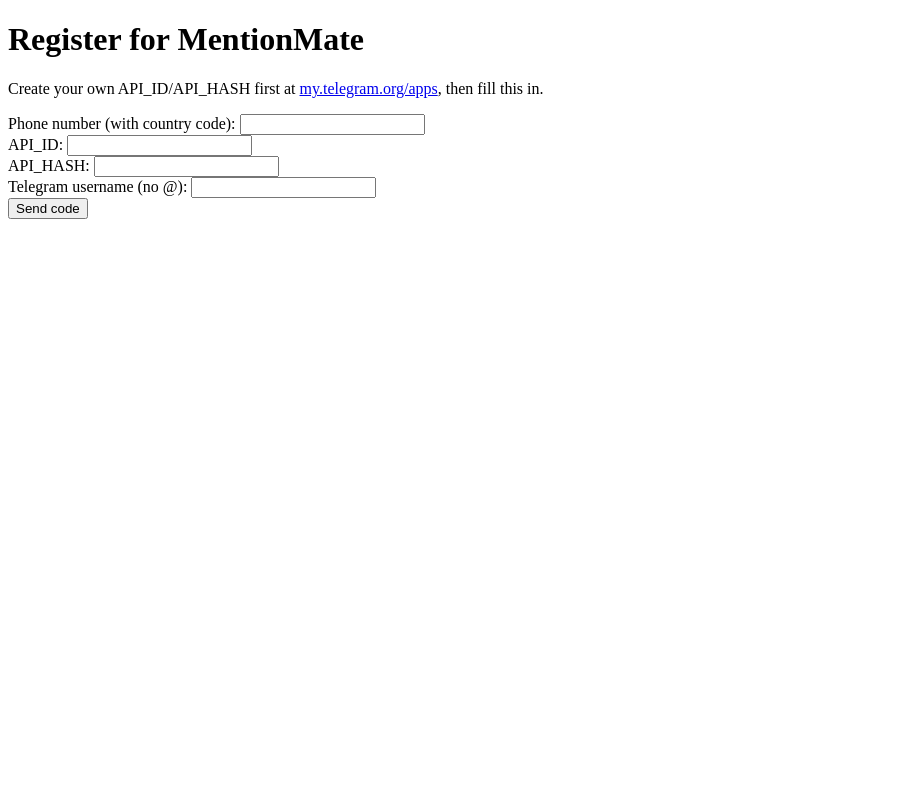
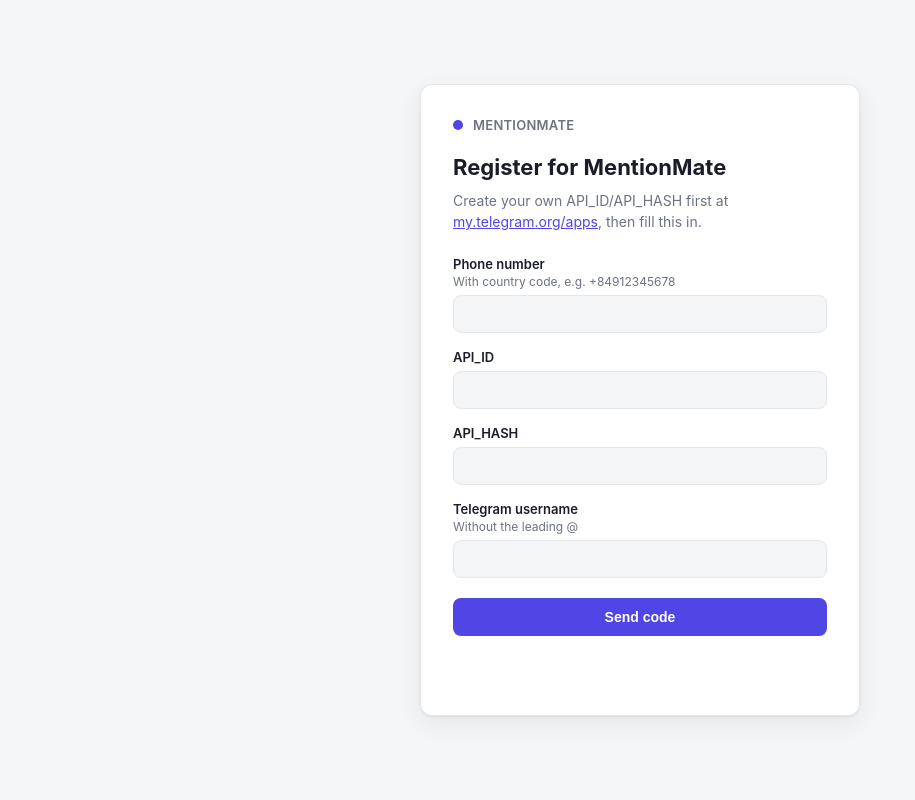
Before and after one commit to PhamHoang16/mention-mate, a FastAPI app: page /register in a window 1280 px wide. Shown: the whole page, without its empty margins (0-915 px from the left). Run offline with FastAPI, Linux system fonts and the light colour scheme; parts of the project's set-up code (start-up, migrations or seed data) failed here and were passed over.

Commit message:
style(registrar): add polished shared UI + fix finalize-page redirect gap
Styles the 3 registration pages with a shared base template (card
layout, dark-mode aware) instead of unstyled forms. Also fixes a real
gap found while manually testing: /register/finalize-page rendered a
blank nonce and a 200 OK when visited without a prior pending
registration, leaving the user stuck with no valid /start command to
send the bot — now redirects to /register instead.

```diff
--- a/registrar/src/registrar/app.py
+++ b/registrar/src/registrar/app.py
@@ -14,7 +14,7 @@ from pathlib import Path
 
 import aiohttp
 from fastapi import BackgroundTasks, FastAPI, HTTPException, Request
-from fastapi.responses import HTMLResponse
+from fastapi.responses import HTMLResponse, RedirectResponse
 from fastapi.templating import Jinja2Templates
 from pydantic import BaseModel
 
@@ -197,11 +197,14 @@ def create_app(
     async def register_verify_page(request: Request, username: str):
         return templates.TemplateResponse(request, "register_verify.html", {"username": username})
 
-    @app.get("/register/finalize-page", response_class=HTMLResponse)
+    @app.get("/register/finalize-page")
     async def register_finalize_page(request: Request, username: str):
         pending = PENDING.get(username)
-        nonce = pending["nonce"] if pending else ""
-        return templates.TemplateResponse(request, "register_finalize.html", {"username": username, "nonce": nonce})
+        if pending is None:
+            return RedirectResponse(url="/register", status_code=302)
+        return templates.TemplateResponse(
+            request, "register_finalize.html", {"username": username, "nonce": pending["nonce"]}
+        )
 
     return app
 
--- /dev/null
+++ b/registrar/src/registrar/templates/base.html
@@ -0,0 +1,162 @@
+<!doctype html>
+<html lang="en">
+<head>
+  <meta charset="utf-8">
+  <meta name="viewport" content="width=device-width, initial-scale=1">
+  <title>{% block title %}MentionMate{% endblock %}</title>
+  <style>
+    :root {
+      --bg: #f4f5f7;
+      --card: #ffffff;
+      --text: #1a1d29;
+      --muted: #6b7280;
+      --border: #e5e7eb;
+      --accent: #4f46e5;
+      --accent-hover: #4338ca;
+      --danger: #dc2626;
+      --radius: 12px;
+    }
+    @media (prefers-color-scheme: dark) {
+      :root {
+        --bg: #14161f;
+        --card: #1e2130;
+        --text: #e9eaee;
+        --muted: #9096a5;
+        --border: #2e3244;
+        --accent: #818cf8;
+        --accent-hover: #6366f1;
+        --danger: #f87171;
+      }
+    }
+    * { box-sizing: border-box; }
+    body {
+      margin: 0;
+      min-height: 100vh;
+      display: flex;
+      align-items: center;
+      justify-content: center;
+      padding: 24px;
+      background: var(--bg);
+      color: var(--text);
+      font-family: -apple-system, BlinkMacSystemFont, "Segoe UI", Roboto, Helvetica, Arial, sans-serif;
+    }
+    .card {
+      width: 100%;
+      max-width: 440px;
+      background: var(--card);
+      border: 1px solid var(--border);
+      border-radius: var(--radius);
+      box-shadow: 0 1px 3px rgba(0,0,0,0.06), 0 8px 24px rgba(0,0,0,0.06);
+      padding: 32px;
+    }
+    .brand {
+      display: flex;
+      align-items: center;
+      gap: 10px;
+      margin-bottom: 20px;
+    }
+    .brand .dot {
+      width: 10px;
+      height: 10px;
+      border-radius: 50%;
+      background: var(--accent);
+      flex-shrink: 0;
+    }
+    .brand span {
+      font-size: 13px;
+      font-weight: 600;
+      letter-spacing: 0.02em;
+      color: var(--muted);
+      text-transform: uppercase;
+    }
+    h1 {
+      font-size: 22px;
+      margin: 0 0 8px;
+      line-height: 1.3;
+    }
+    p.hint {
+      color: var(--muted);
+      font-size: 14px;
+      line-height: 1.5;
+      margin: 0 0 24px;
+    }
+    p.hint a { color: var(--accent); }
+    .field {
+      margin-bottom: 16px;
+    }
+    .field label {
+      display: block;
+      font-size: 13px;
+      font-weight: 600;
+      margin-bottom: 6px;
+      color: var(--text);
+    }
+    .field .sub {
+      display: block;
+      font-weight: 400;
+      color: var(--muted);
+      font-size: 12px;
+      margin-top: 2px;
+    }
+    input {
+      width: 100%;
+      padding: 10px 12px;
+      font-size: 14px;
+      border: 1px solid var(--border);
+      border-radius: 8px;
+      background: var(--bg);
+      color: var(--text);
+      transition: border-color 0.15s ease;
+    }
+    input:focus {
+      outline: none;
+      border-color: var(--accent);
+    }
+    button {
+      width: 100%;
+      padding: 11px 16px;
+      font-size: 14px;
+      font-weight: 600;
+      border: none;
+      border-radius: 8px;
+      background: var(--accent);
+      color: white;
+      cursor: pointer;
+      transition: background 0.15s ease;
+      margin-top: 4px;
+    }
+    button:hover { background: var(--accent-hover); }
+    button:active { transform: translateY(1px); }
+    code {
+      background: var(--bg);
+      border: 1px solid var(--border);
+      padding: 2px 6px;
+      border-radius: 4px;
+      font-size: 13px;
+    }
+    .code-block {
+      display: block;
+      padding: 12px 14px;
+      margin: 12px 0 20px;
+      font-size: 15px;
+      text-align: center;
+      word-break: break-all;
+    }
+    #status {
+      margin-top: 16px;
+      font-size: 14px;
+      color: var(--muted);
+      min-height: 1.2em;
+    }
+    #status.error { color: var(--danger); }
+    #status.success { color: #16a34a; }
+  </style>
+</head>
+<body>
+  <div class="card">
+    <div class="brand"><span class="dot"></span><span>MentionMate</span></div>
+    {% block content %}{% endblock %}
+  </div>
+  {% block script %}{% endblock %}
+</body>
+</html>
--- a/registrar/src/registrar/templates/register_start.html
+++ b/registrar/src/registrar/templates/register_start.html
@@ -1,20 +1,40 @@
-<!doctype html>
-<html>
-<head><meta charset="utf-8"><title>MentionMate — Register</title></head>
-<body>
+{% extends "base.html" %}
+{% block title %}MentionMate — Register{% endblock %}
+{% block content %}
   <h1>Register for MentionMate</h1>
-  <p>Create your own API_ID/API_HASH first at
-     <a href="https://my.telegram.org/apps">my.telegram.org/apps</a>, then fill this in.</p>
+  <p class="hint">
+    Create your own API_ID/API_HASH first at
+    <a href="https://my.telegram.org/apps" target="_blank" rel="noopener">my.telegram.org/apps</a>,
+    then fill this in.
+  </p>
   <form id="start-form">
-    <label>Phone number (with country code): <input name="phone" required></label><br>
-    <label>API_ID: <input name="api_id" type="number" required></label><br>
-    <label>API_HASH: <input name="api_hash" required></label><br>
-    <label>Telegram username (no @): <input name="username" required></label><br>
+    <div class="field">
+      <label for="phone">Phone number<span class="sub">With country code, e.g. +84912345678</span></label>
+      <input id="phone" name="phone" required>
+    </div>
+    <div class="field">
+      <label for="api_id">API_ID</label>
+      <input id="api_id" name="api_id" type="number" required>
+    </div>
+    <div class="field">
+      <label for="api_hash">API_HASH</label>
+      <input id="api_hash" name="api_hash" required>
+    </div>
+    <div class="field">
+      <label for="username">Telegram username<span class="sub">Without the leading @</span></label>
+      <input id="username" name="username" required>
+    </div>
     <button type="submit">Send code</button>
   </form>
+  <p id="status"></p>
+{% endblock %}
+{% block script %}
 <script>
   document.getElementById("start-form").addEventListener("submit", async (e) => {
     e.preventDefault();
+    const status = document.getElementById("status");
+    status.className = "";
+    status.textContent = "Sending code…";
     const form = new FormData(e.target);
     const body = {
       phone: form.get("phone"),
@@ -30,9 +50,9 @@
     if (resp.ok) {
       window.location = `/register/verify-page?username=${encodeURIComponent(body.username)}`;
     } else {
-        alert("Could not send code: " + (await resp.text()));
+      status.className = "error";
+      status.textContent = "Could not send code: " + (await resp.text());
     }
   });
 </script>
-</body>
-</html>
+{% endblock %}
```
Also changed, not shown: registrar/src/registrar/templates/register_finalize.html (+21 -12 lines), registrar/src/registrar/templates/register_verify.html (+22 -11 lines), registrar/tests/test_app_pages.py (+19 -2 lines). Lines whose indentation alone changed are shown as unchanged.
